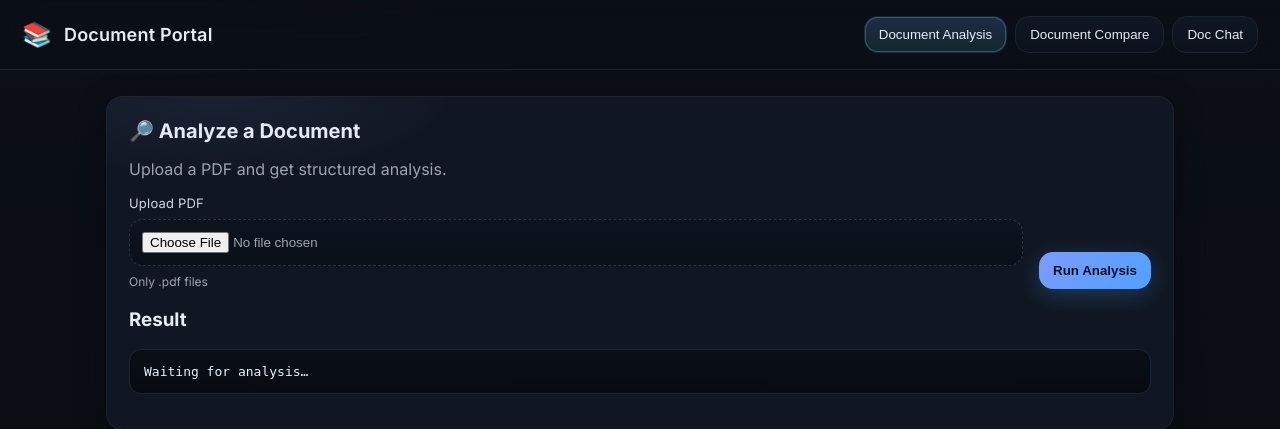
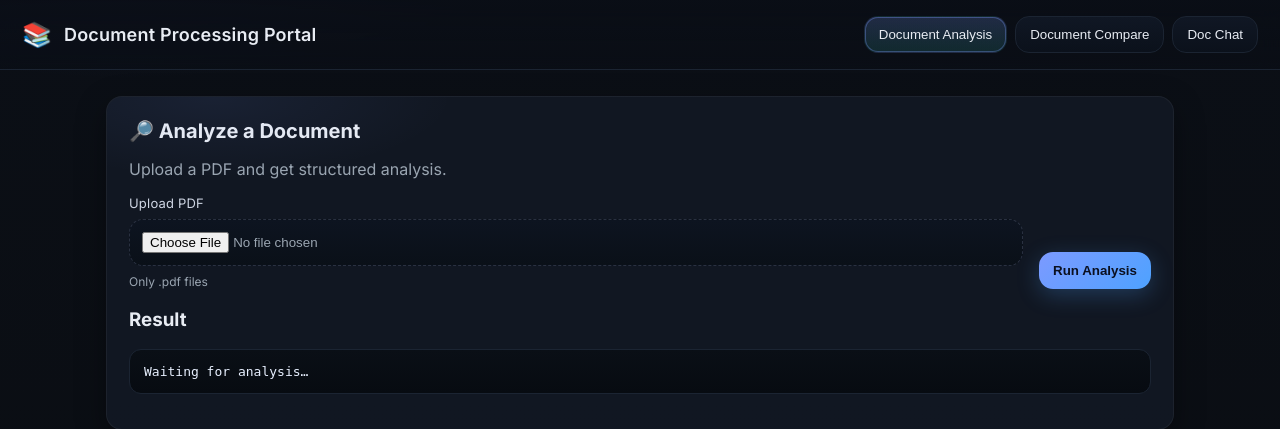
Before and after one commit to likeshd/document_processing_portal, a FastAPI app: page / in a window 1280 px wide. Shown: the top 429 px of the page. Run offline with FastAPI, Linux system fonts and the light colour scheme.

Commit message:
modified html code

```diff
--- a/templates/index.html
+++ b/templates/index.html
@@ -14,7 +14,7 @@
   <header class="app-header">
     <div class="brand">
       <span class="logo">📚</span>
-      <h1>Document Portal</h1>
+      <h1>Document Processing Portal</h1>
     </div>
     <nav class="mode-switch">
       <button class="tab-btn active" data-tab="analysis">Document Analysis</button>
```
